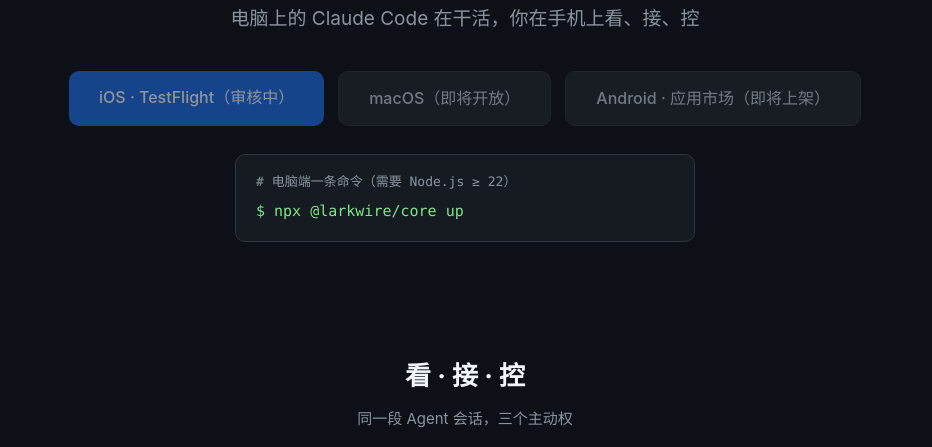
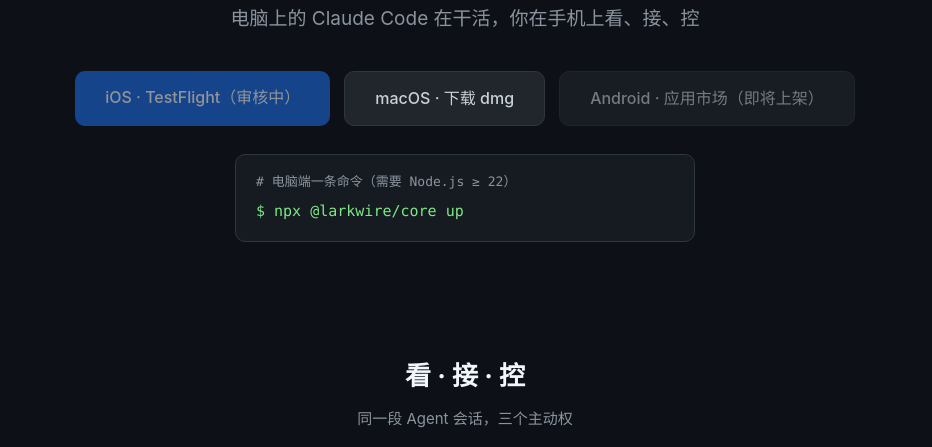
Before and after one commit to kowems/larkwire-relay, a website: page www/index.html in a window 1280 px wide. Shown: the part 353-800 px from the top of the page, without its empty margins (175-1107 px from the left). Drawn offline with Linux system fonts and the light colour scheme.

Commit message:
chore: 官网换链——GitHub 死链(larkwire/larkwire 404)换三仓真链+macOS 按钮激活指向 Releases
- 同步开发仓 packages/relay/www/index.html（生产站同日 21:28 已部署 /opt/larkwire-relay/www）
- 页头页脚：占位死链 → kowems/larkwire-core|relay|desktop，六链接实测 200
- macDl 由 disabled「即将开放」改为 releases/latest「下载 dmg」
- iOS 保持 TestFlight 审核中、Android 保持应用市场即将上架；pair/AASA 无变化
- 仅静态页改动，中继代码/版本号不动（不抬 v0.1.1，不发新 Release）

```diff
--- a/www/index.html
+++ b/www/index.html
@@ -141,7 +141,7 @@
 
     <div class="dl" id="download">
       <a class="btn btn-primary disabled" id="iosDl" href="#">iOS · TestFlight（审核中）</a>
-      <a class="btn btn-ghost disabled" id="macDl" href="#">macOS（即将开放）</a>
+      <a class="btn btn-ghost" id="macDl" href="https://github.com/kowems/larkwire-desktop/releases/latest">macOS · 下载 dmg</a>
       <a class="btn btn-ghost disabled" id="andDl" href="#">Android · 应用市场（即将上架）</a>
     </div>
 
@@ -228,7 +228,7 @@
 
 <!-- 公测链接替换点（Eric 拍板：安装包全部走应用市场，官网为下载地址唯一事实源）：
   iOS：  document.getElementById('iosDl').href = 'https://testflight.apple.com/join/XXXX' 并去掉 disabled 态与「审核中」文案
-  macOS: document.getElementById('macDl').href = '/dl/larkwire.dmg' 同上
+  macOS: 已直接写死 GitHub Releases latest（v0.1.5 起）；换分发口径改 macDl 的 href 即可
   Android: document.getElementById('andDl').href = '<应用市场链接>' 同上（市场链接，不自托管 APK）
 -->
 <script>
```
